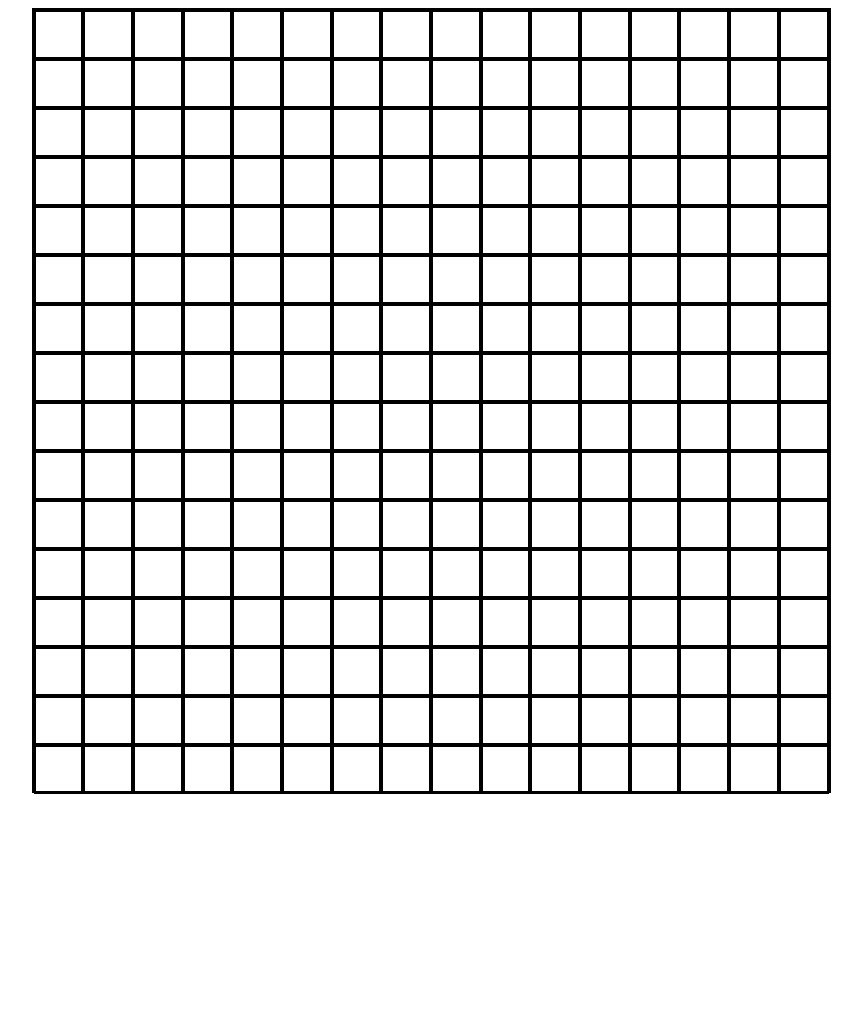
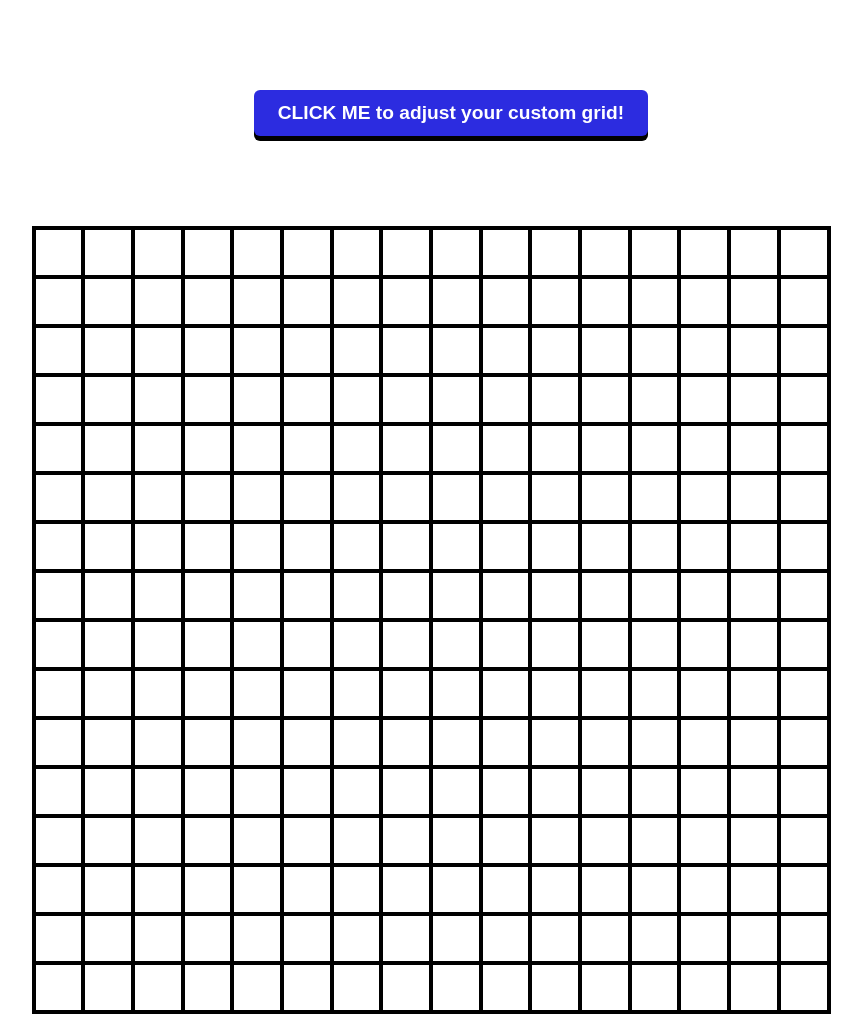
Before and after one commit to LennardMikeSzeifert/project_etch-a-sketch, a plain HTML site: page index.html in a window 1280 px wide. Shown: the whole page, without its empty margins (209-1071 px from the left). Before the commit the page ends 800 px from the top, so only its background shows below. Drawn offline with Linux system fonts and the light colour scheme.

Commit message:
feat(html,css): add button and styles
- Add a button that will be used in the next step to change the grid.
- Style the button to make it stand out visually.

Refs: projects/etch-a-sketch/
Authored-by: Lennard

```diff
--- a/css/style.css
+++ b/css/style.css
@@ -11,17 +11,16 @@ html {
 }
 
 body {
-  display: flex;
-  justify-content: center;
-  align-items: center;
   width: 100vw;
   height: 100vh;
 }
 
 .container {
+  margin: auto;
   width: 799px;
-  height: 785px;
+  height: auto;
   display: flex;
+  justify-content: center;
   flex-wrap: wrap;
   border: 2px solid black;
 }
@@ -31,3 +30,31 @@ body {
   height: 49px;
   border: 2px solid black;
 }
+
+.btn-container {
+  width: 100vw;
+  height: auto;
+  margin: 20px;
+  padding: 70px;
+  display: flex;
+  justify-content: center;
+  align-items: center;
+}
+
+.btn {
+  padding: 12px 24px;
+  background: rgb(44, 44, 224);
+  color: white;
+  cursor: pointer;
+  border: none;
+  border-radius: 6px;
+  box-shadow: 0 5px 0 rgb(0, 0, 0);
+  transition: transform 0.1s ease;
+  font-size: larger;
+  font-weight: bolder;
+}
+
+btn:active {
+  transform: translateY(4px);
+  box-shadow: 0 1px 0 #d95353;
+}
--- a/index.html
+++ b/index.html
@@ -8,6 +8,9 @@
     <script type="module" src="js/script.js"></script>
   </head>
   <body>
+    <div class="btn-container">
+      <button class="btn">CLICK ME to adjust your custom grid!</button>
+    </div>
     <div class="container"></div>
   </body>
 </html>
```
